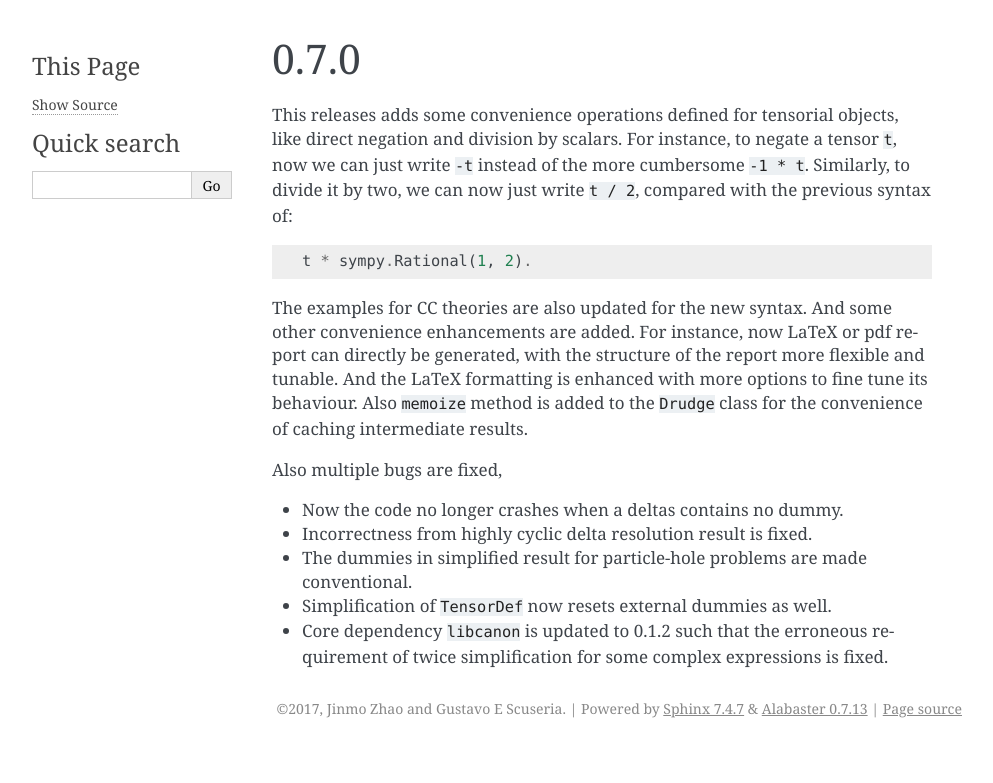
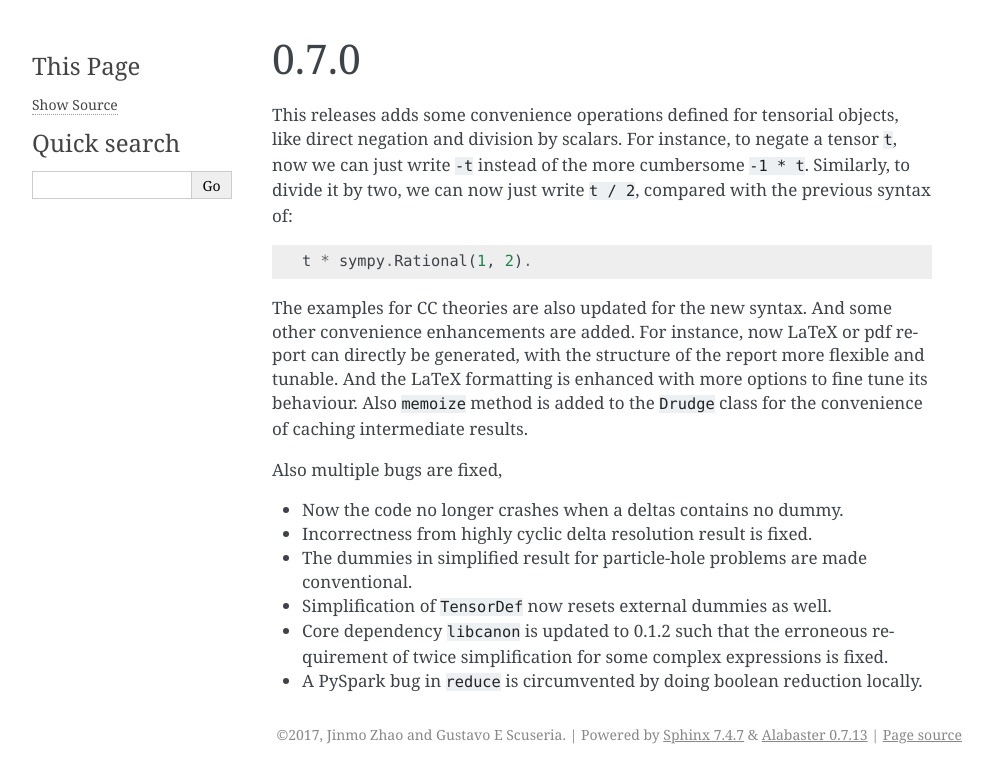
Before and after one commit to tschijnmo/drudge, a Sphinx documentation site: the page built from docs/releases/0_7_0.rst, in a window 1280 px wide. Shown: the top 783 px of the page, without its empty margins (148-1141 px from the left). Built offline with Sphinx 7.4.7, drawn with Linux system fonts in a browser that asks for light colours.

Commit message:
Update release note for 0.7.0

```diff
--- a/docs/releases/0_7_0.rst
+++ b/docs/releases/0_7_0.rst
@@ -29,3 +29,6 @@ Also multiple bugs are fixed,
 
 * Core dependency ``libcanon`` is updated to 0.1.2 such that the erroneous
   requirement of twice simplification for some complex expressions is fixed.
+
+* A PySpark bug in ``reduce`` is circumvented by doing boolean reduction
+  locally.
```
